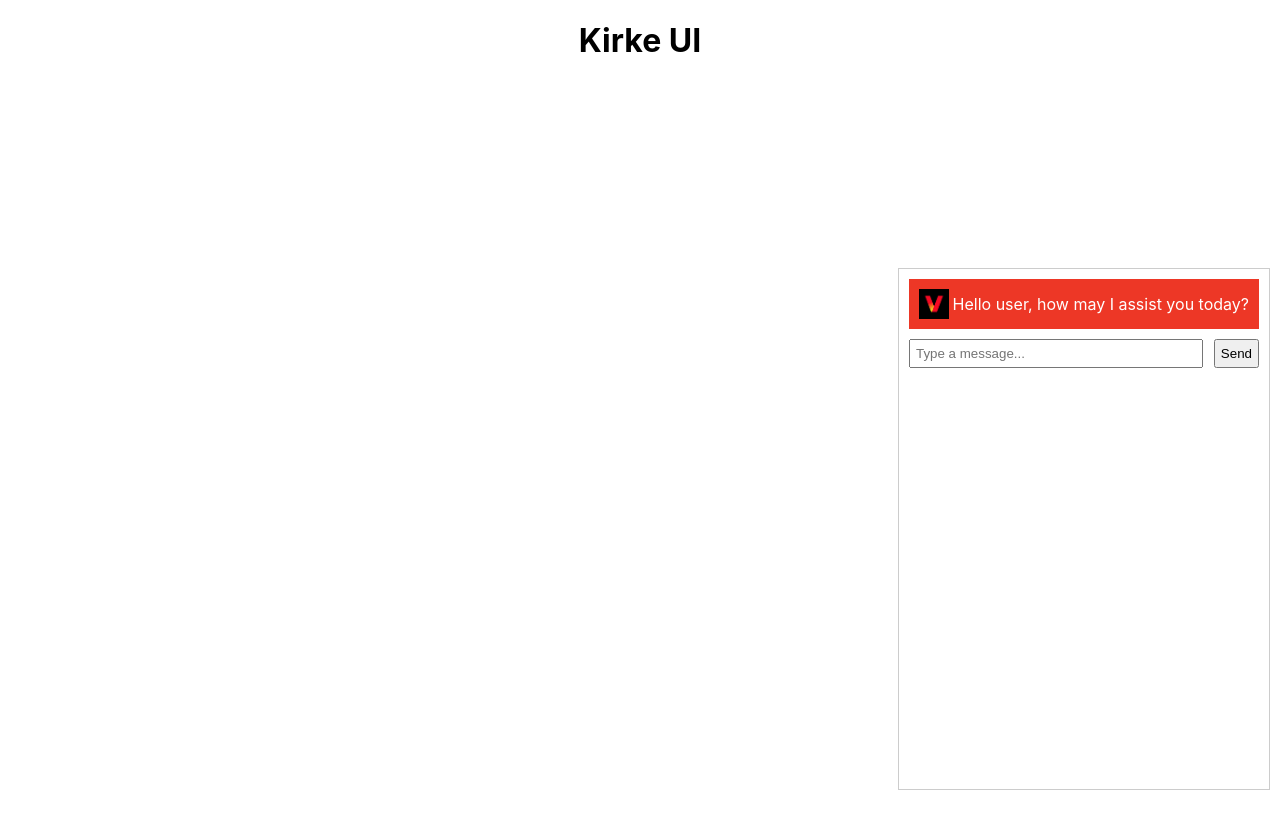
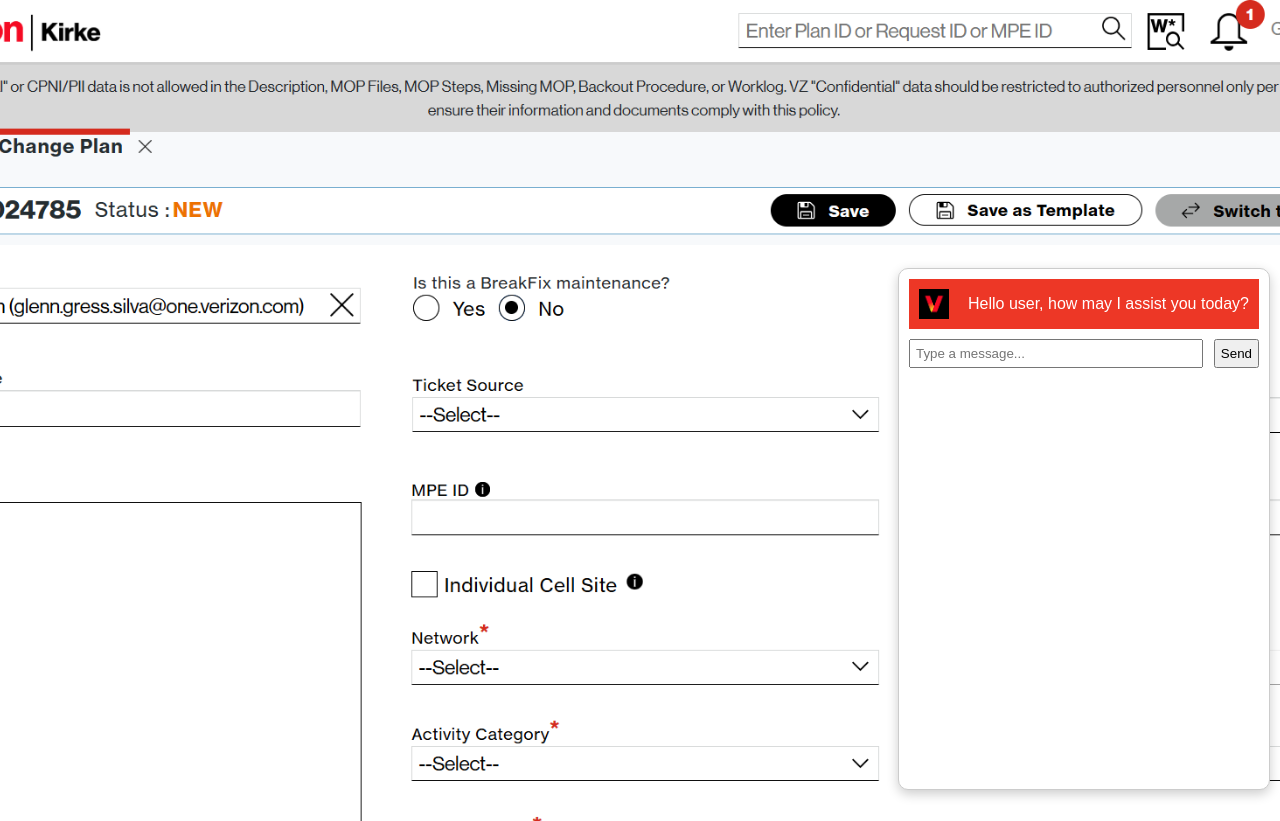
Before and after one commit to glenngress/Chatbot-ui, a React (Create React App) app: page / in a window 1280 px wide. Before the commit the page ends 800 px from the top, so only its background shows below. Built offline with nearby package versions, Linux system fonts and the light colour scheme.

Commit message:
css changes

```diff
--- a/src/App.js
+++ b/src/App.js
@@ -4,7 +4,7 @@
 function App() {
   return (
     <div>
-      <h1 style={{ textAlign: "center" }}>Kirke UI</h1>
+      <h1 style={{ textAlign: "center" }}></h1>
       {/* Your main content */}
       <Chatbot />
     </div>
--- a/src/Chatbot.js
+++ b/src/Chatbot.js
@@ -69,7 +69,18 @@
   };
 
   return (
-    <div className="chatbot-container" style={{ width: '350px', height: '500px', border: '1px solid #ccc', padding: '10px', position: 'fixed', bottom: '10px', right: '10px' }}>
+    <div className="chatbot-container" style={{
+      width: '350px',
+      height: '500px',
+      border: '1px solid #ccc',
+      padding: '10px',
+      position: 'fixed',
+      bottom: '10px',
+      right: '10px',
+      backgroundColor: '#ffffff', // <-- add this
+      boxShadow: '0 4px 12px rgba(0, 0, 0, 0.2)', // optional: for subtle shadow
+      borderRadius: '10px' // optional: rounded corners
+    }}>
       {/* Chatbot Header */}
       <div className="chatbot-header" style={{ display: 'flex', justifyContent: 'space-between', alignItems: 'center', padding: '10px', backgroundColor: '#ed3726', color: 'white' }}>
         <img src={logo} alt="Logo" style={{ width: '30px', height: '30px' }} />
--- a/src/index.css
+++ b/src/index.css
@@ -1,10 +1,12 @@
 body {
   margin: 0;
-  font-family: -apple-system, BlinkMacSystemFont, 'Segoe UI', 'Roboto', 'Oxygen',
-    'Ubuntu', 'Cantarell', 'Fira Sans', 'Droid Sans', 'Helvetica Neue',
-    sans-serif;
-  -webkit-font-smoothing: antialiased;
-  -moz-osx-font-smoothing: grayscale;
+  padding: 0;
+  font-family: sans-serif;
+  background-image: url('./assets/KirkeCC.png'); /* Update with correct path */
+  background-size: cover;
+  background-repeat: no-repeat;
+  background-position: center;
+  height: 100vh;
 }
 
 code {
```
Also changed, not shown: src/assets/KirkeCC.png (added).
